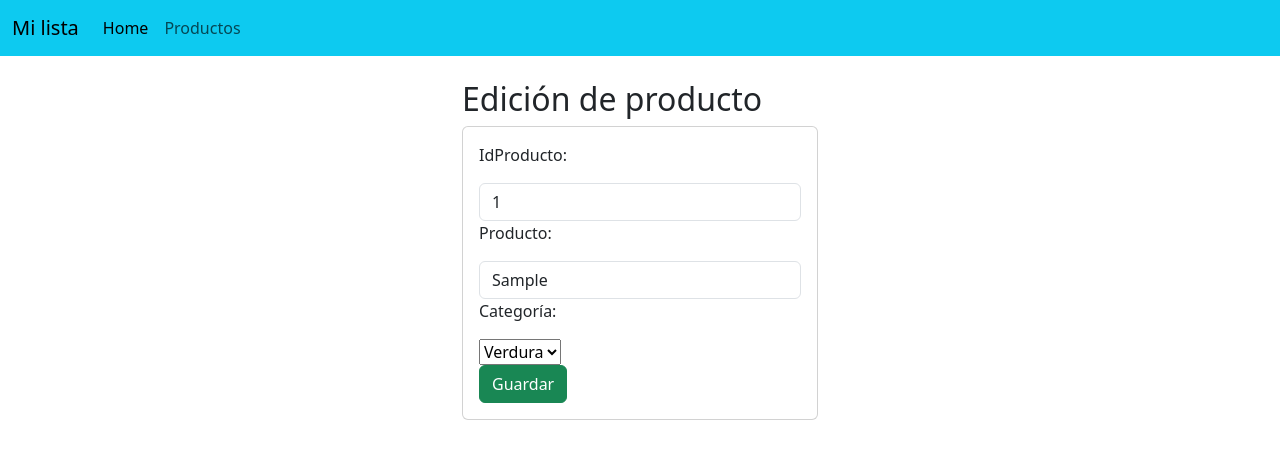
After one commit to FabGonzalezV/listaDeCompras, a Django app: page /products/edicionProducto/1 in a window 1280 px wide. The commit adds this page. Shown: the top 459 px of the page. Run offline with Django 4.2, Linux system fonts and the light colour scheme; tables that the repository leaves empty hold one stand-in row (values such as "Sample post").

Commit message:
Agregando listado, actualización y eliminación de productos del cliente logueado

```diff
--- a/compras/carrito/models.py
+++ b/compras/carrito/models.py
@@ -6,19 +6,20 @@ import uuid
 
 # Create your models here.
 class ListProducts(models.Model):
-    _id_list = models.AutoField(primary_key=True)
+    id = models.AutoField(primary_key=True)
     CATEGORY =(
-        ('V', 'verdura'),
-        ('L', 'Lacteo'),
-        ('F', 'Fruta'),
-        ('CR', 'Cereal'),
-        ('C', 'Carnes'),
-        ('O', 'otros'),
+        ('Verdura', 'Verdura'),
+        ('Lacteo', 'Lacteo'),
+        ('Fruta', 'Fruta'),
+        ('Cereal', 'Cereal'),
+        ('Carnes', 'Carnes'),
+        ('Otro', 'Otro'),
     )
-    type = models.CharField(choices= CATEGORY, default='O', max_length=100, blank=True, help_text="tipo producto")
+    type = models.CharField(choices= CATEGORY, default='Otro', max_length=100, blank=True, help_text="tipo producto")
     product = models.CharField(max_length=200,name='product')
     client = models.ForeignKey(User, on_delete=models.CASCADE, default="")
     creation_date = models.DateField(null=True, blank=True, default=datetime.today)
+    status_delete = models.BooleanField(default=False)
 
     def __str__(self):
 
--- a/compras/carrito/templates/carrito/base.html
+++ b/compras/carrito/templates/carrito/base.html
@@ -1,4 +1,42 @@
-{% load static %}
+<!DOCTYPE html>
+<html lang="en">
+<head>
+    <meta charset="UTF-8">
+    <meta name="viewport" content="width=device-width, initial-scale=1.0">
+    <title>{% block title %} {% endblock %}</title>
+    <link href="https://cdn.jsdelivr.net/npm/bootstrap@5.3.0-alpha1/dist/css/bootstrap.min.css" rel="stylesheet" integrity="sha384-GLhlTQ8iRABdZLl6O3oVMWSktQOp6b7In1Zl3/Jr59b6EGGoI1aFkw7cmDA6j6gD" crossorigin="anonymous">
+    <script src="https://cdn.jsdelivr.net/npm/@popperjs/core@2.11.6/dist/umd/popper.min.js" integrity="sha384-oBqDVmMz9ATKxIep9tiCxS/Z9fNfEXiDAYTujMAeBAsjFuCZSmKbSSUnQlmh/jp3" crossorigin="anonymous"></script>
+    <script src="https://cdn.jsdelivr.net/npm/bootstrap@5.3.0-alpha1/dist/js/bootstrap.min.js" integrity="sha384-mQ93GR66B00ZXjt0YO5KlohRA5SY2XofN4zfuZxLkoj1gXtW8ANNCe9d5Y3eG5eD" crossorigin="anonymous"></script>
+</head>
+<body>
+  <nav class="navbar navbar-expand-lg bg-info">
+    <div class="container-fluid">
+      <a class="navbar-brand" href="#">Mi lista</a>
+      <button class="navbar-toggler" type="button" data-bs-toggle="collapse" data-bs-target="#navbarNav" aria-controls="navbarNav" aria-expanded="false" aria-label="Toggle navigation">
+        <span class="navbar-toggler-icon"></span>
+      </button>
+      <div class="collapse navbar-collapse" id="navbarNav">
+        <ul class="navbar-nav">
+          <li class="nav-item">
+            <a class="nav-link active" aria-current="page" href="#">Home</a>
+          </li>
+          <li class="nav-item">
+            <a class="nav-link" href="#">Productos</a>
+          </li>
+        </ul>
+      </div>
+    </div>
+  </nav>
+  <div class="container py-4">
+    {% block body %}
+
+    {% endblock %}
+  </div>
+  <script src="https://cdn.jsdelivr.net/npm/@popperjs/core@2.11.6/dist/umd/popper.min.js" integrity="sha384-oBqDVmMz9ATKxIep9tiCxS/Z9fNfEXiDAYTujMAeBAsjFuCZSmKbSSUnQlmh/jp3" crossorigin="anonymous"></script>
+<script src="https://cdn.jsdelivr.net/npm/bootstrap@5.3.0-alpha1/dist/js/bootstrap.min.js" integrity="sha384-mQ93GR66B00ZXjt0YO5KlohRA5SY2XofN4zfuZxLkoj1gXtW8ANNCe9d5Y3eG5eD" crossorigin="anonymous"></script>
+</body>
+</html>
+<!-- {% load static %}
 <!DOCTYPE html>
 
 <html lang="es">
@@ -28,3 +66,4 @@
     {% endblock content %}
 </body>
 </html>
+  -->
--- /dev/null
+++ b/compras/carrito/templates/carrito/edicionProducto.html
@@ -0,0 +1,40 @@
+{% extends "./base.html" %}
+{% block title %} Gestión de productos {% endblock %}
+{% block body %}
+<div class="row">
+    <div class="col-md-4 offset-md-4">
+    <h2>Edición de producto</h2>
+        <div class="card">
+            <div class="card-body">
+                <form action="editarProducto/" method="POST">{% csrf_token %}
+                    <div class="form-group">
+                        <p>IdProducto:</p>
+                        <input type="text" id="idproducto" name="idproducto" value="{{producto.id}}" class="form-control" readonly>
+                    </div>
+                    <div class="form-group">
+                        <p>Producto:</p>
+                        <input type="text" id="producto" name="producto" value="{{producto.product}}"class="form-control" placeholder="Nombre del producto" minlength="3" required>
+                    </div>
+                    <div class="form-group">
+                        <p>Categoría:</p>
+                        <select id="categoria" name="categoria" value="{{producto.type}}">
+                            <option value="{{producto.type}}">{{producto.type}}</option>
+                            <option value="Verdura">Verdura</option>
+                            <option value="Lacteo">Lácteo</option>
+                            <option value="Fruta">Fruta</option>
+                            <option value="Cereal">Cereal</option>
+                            <option value="Carnes">Carnes</option>
+                            <option value="Otro">Otro</option>
+                        </select>
+                        <!-- <input type="text" id="txtCategoria" name="txtCategoria" class="form-control" placeholder="Categoría" required> -->
+                    </div>
+                    <!-- <span>{{ productlist.client }}</span> -->
+                    <div class="form-group">
+                        <button type="submit" class="btn btn-success btn-block text-white">Guardar</button>
+                    </div>
+                </form>
+            </div>
+        </div>
+    </div>
+</div>
+{% endblock %}
--- a/compras/carrito/urls.py
+++ b/compras/carrito/urls.py
@@ -1,7 +1,11 @@
 from django.urls import path
-from .views import products
+from .views import products, registrarProducto, eliminarProducto, editarProducto, edicionProducto
 
 
 urlpatterns = [
-    path('products/', products, name='products'),
+    path('', products, name='products'),
+    path('registrarProducto/', registrarProducto, name='register-product'),
+    path('edicionProducto/editarProducto/', editarProducto, name='upd-product'),
+    path('edicionProducto/<id>', edicionProducto, name='update-product'),
+    path('eliminarProducto/<product>', eliminarProducto, name='delete-product'),
 ]
--- a/compras/carrito/views.py
+++ b/compras/carrito/views.py
@@ -1,8 +1,9 @@
-from django.shortcuts import render
+from django.shortcuts import render, redirect
 from django.contrib.auth.decorators import login_required
 # Create your views here.
 from django.views.generic import ListView, DetailView, UpdateView, DeleteView, CreateView
 from . import models
+from .models import ListProducts
 
 class ProductsListView(ListView):
     model = models.ListProducts
@@ -24,4 +25,35 @@ class ProductsListCreateView(CreateView):
 
 @login_required
 def products(request):
-    return render(request, 'carrito/base.html')
+    products = ListProducts.objects.filter(client=request.user, status_delete=False)
+
+    return render(request, 'carrito/gestionProductos.html', {"productos": products})
+
+def registrarProducto(request):
+    product = request.POST['producto']
+    type = request.POST['categoria']
+    client = request.user
+    producto = ListProducts.objects.create(product=product, type=type, client=client)
+    return redirect('products')
+
+def edicionProducto(request, id):
+    producto = ListProducts.objects.get(id=id)
+    return render(request, 'carrito/edicionProducto.html',  {"producto": producto})
+
+def editarProducto(request):
+    print('entro a editar producto')
+    print(request)
+    id = request.POST['idproducto']
+    product = request.POST['producto']
+    type = request.POST['categoria']
+    producto = ListProducts.objects.get(id=id)
+    producto.product = product
+    producto.type = type
+    producto.save()
+    return redirect('products')
+
+def eliminarProducto(request, product):
+    producto = ListProducts.objects.get(product=product)
+    producto.status_delete = True
+    producto.save()
+    return redirect('products')
--- a/compras/compras/urls.py
+++ b/compras/compras/urls.py
@@ -7,6 +7,7 @@ from django.conf.urls.static import static
 urlpatterns = [
     path('admin/', admin.site.urls),
     path('', include('core.urls')),
+    path('products/', include('carrito.urls')),
     path('accounts/', include('django.contrib.auth.urls')),
     path('products-list/', views.ProductsListView.as_view()),
     path('products-list/<int:pk>', views.ProductsListDetailView.as_view()),
--- a/compras/core/urls.py
+++ b/compras/core/urls.py
@@ -1,10 +1,11 @@
 from django.urls import path
 from .views import home, exit
-from carrito.views import products
+from carrito.views import products, registrarProducto
 
 
 urlpatterns = [
     path('', home, name='home'),
-    path('products/', products, name='products'),
+    # path('products/', products, name='products'),
+    # path('registrarProducto/', registrarProducto, name='register-product'),
     path('logout/', exit, name='exit'),
 ]
```
Also changed, not shown: compras/carrito/templates/carrito/gestionProductos.html (added, +65 -0 lines), compras/core/views.py (+11 -1 lines), compras/carrito/migrations/0005_listproducts_status_delete.py (added), compras/carrito/migrations/0006_rename__id_list_listproducts_id.py (added), compras/carrito/migrations/0007_alter_listproducts_type.py (added), compras/carrito/migrations/0008_alter_listproducts_type.py (added).
